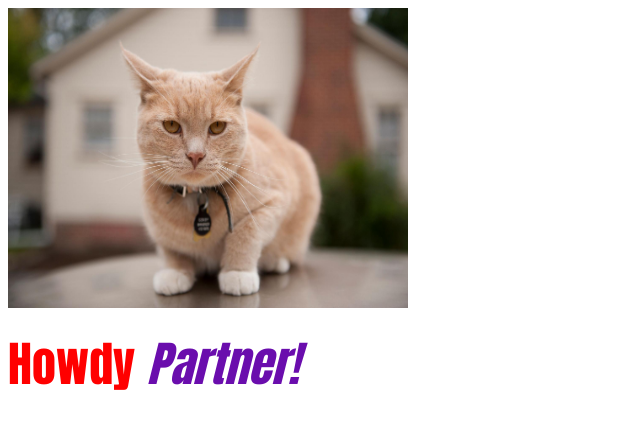
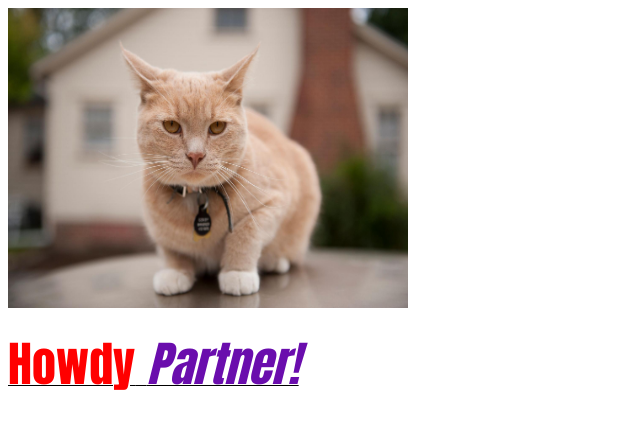
Before and after one commit to jacobshinta/HTML-and-CSS-Projects, a plain HTML site: page Basic_HTML_and_Javascript_1/Basic_HTML_1.html in a window 1280 px wide. Shown: the full height of the page, 0-640 px from the left. Drawn offline with Linux system fonts and the light colour scheme.

Commit message:
Add underline to text

```diff
--- a/Basic_HTML_and_Javascript_1/Basic_HTML_1.html
+++ b/Basic_HTML_and_Javascript_1/Basic_HTML_1.html
@@ -4,7 +4,7 @@
 <script src="Basic_JavaScript_1.js"></script>
 <img src="Images/cat.jpg" alt="Very photogenic cat" width="400" height="300">
 <p>
-<font face="Impact" size="30"><font color="red"><b>Howdy</b> </font><font color="#6a0dad"><i>Partner!</i></font>
+<u><font face="Impact" size="30"><font color="red"><b>Howdy</b> </font><font color="#6a0dad"><i>Partner!</i></font></u>
 </font>
 </p>
 </html>
```
